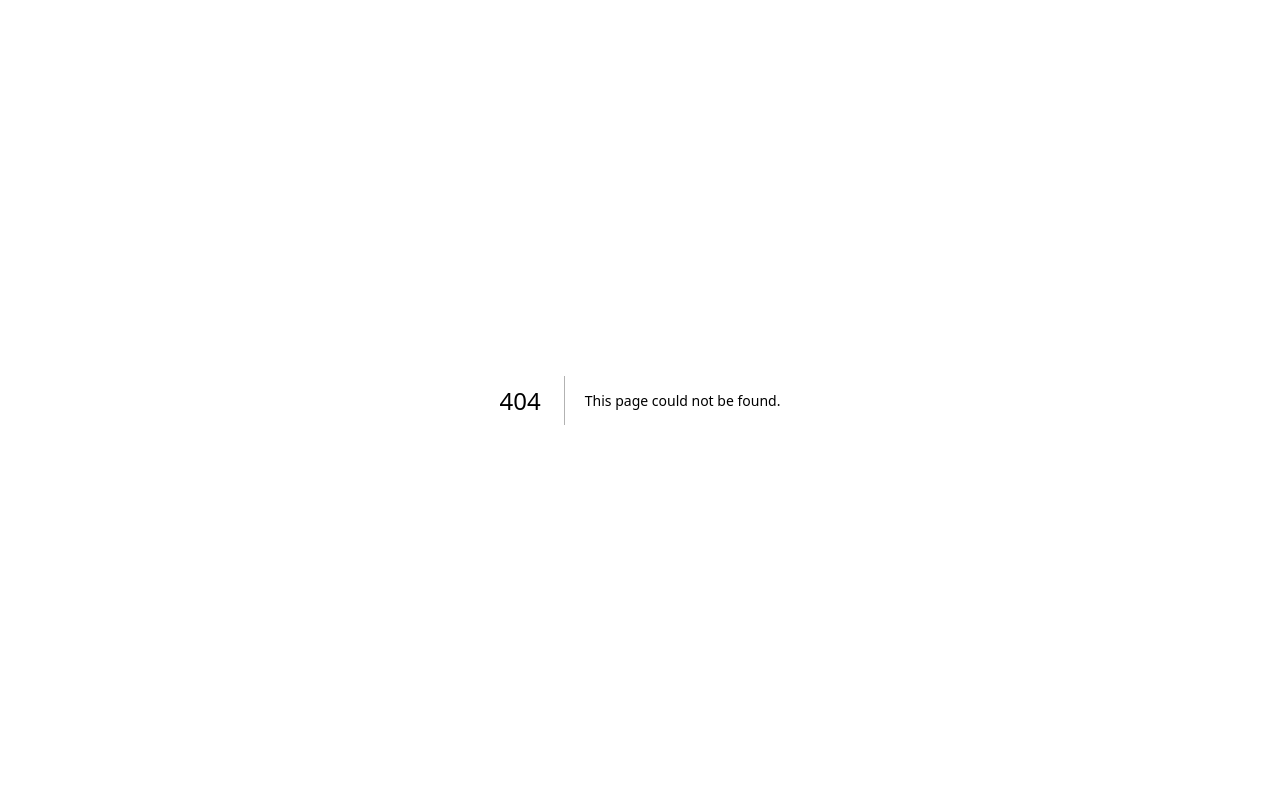
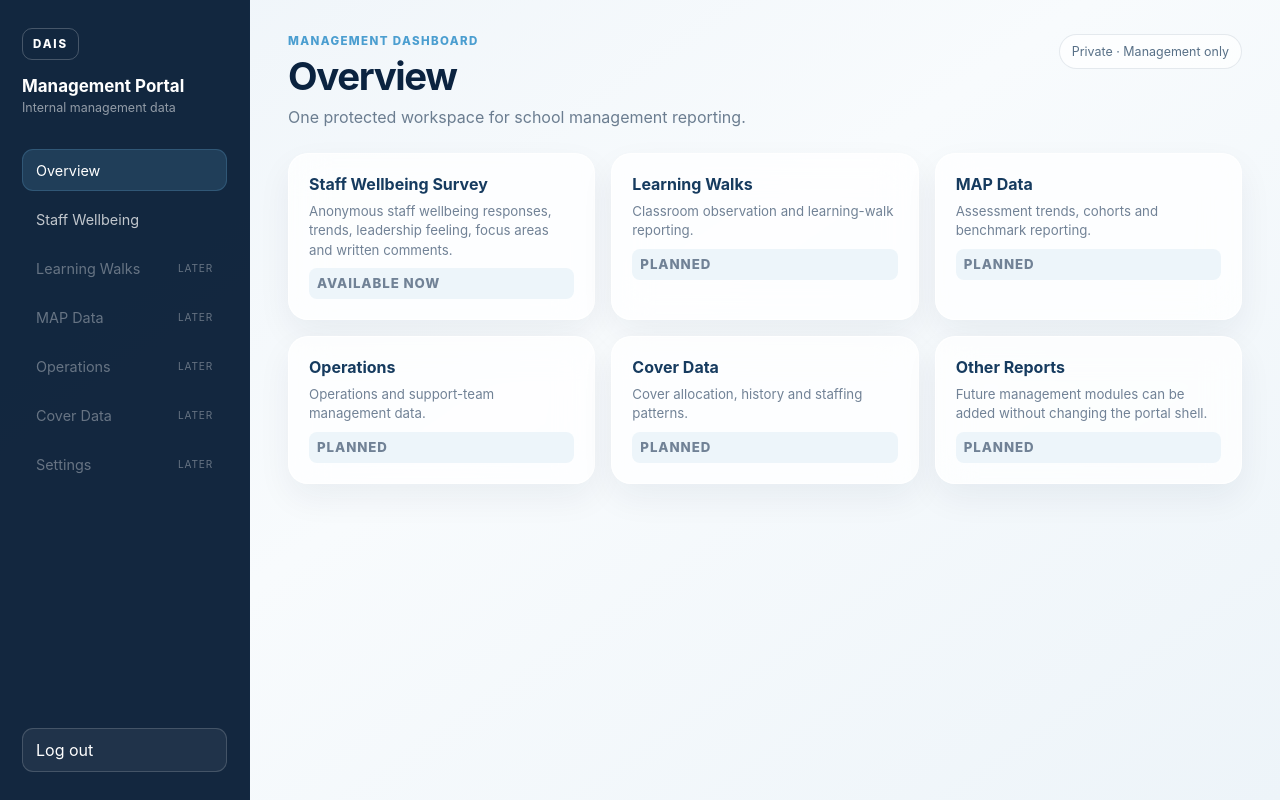
Before and after one commit to kolmohmed-lab/staff-survey, a Next.js app: page /admin in a window 1280 px wide. Before the commit this address had no page. Built offline with nearby package versions, Linux system fonts and the light colour scheme.

Commit message:
Add management portal overview

```diff
--- /dev/null
+++ b/app/admin/page.tsx
@@ -0,0 +1,27 @@
+import Link from "next/link";
+import AdminShell from "./_components/AdminShell";
+
+export default function AdminOverviewPage() {
+  return (
+    <AdminShell title="Overview" subtitle="One protected workspace for school management reporting.">
+      <section className="overviewModules">
+        <Link href="/admin/wellbeing" className="adminPanel moduleCard">
+          <strong>Staff Wellbeing Survey</strong>
+          <span>Anonymous staff wellbeing responses, trends, leadership feeling, focus areas and written comments.</span>
+          <span className="moduleTag">Available now</span>
+        </Link>
+        {[
+          ["Learning Walks", "Classroom observation and learning-walk reporting."],
+          ["MAP Data", "Assessment trends, cohorts and benchmark reporting."],
+          ["Operations", "Operations and support-team management data."],
+          ["Cover Data", "Cover allocation, history and staffing patterns."],
+          ["Other Reports", "Future management modules can be added without changing the portal shell."],
+        ].map(([name, description]) => (
+          <div className="adminPanel moduleCard" key={name}>
+            <strong>{name}</strong><span>{description}</span><span className="moduleTag">Planned</span>
+          </div>
+        ))}
+      </section>
+    </AdminShell>
+  );
+}
```
